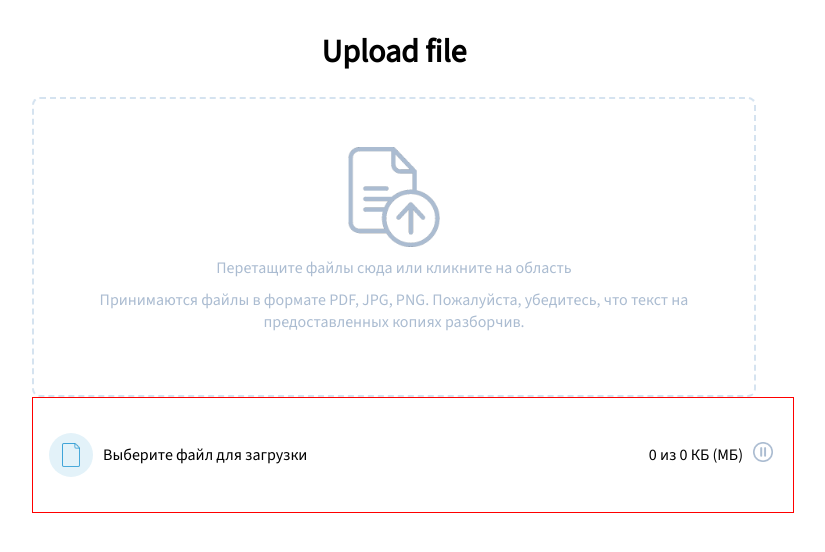
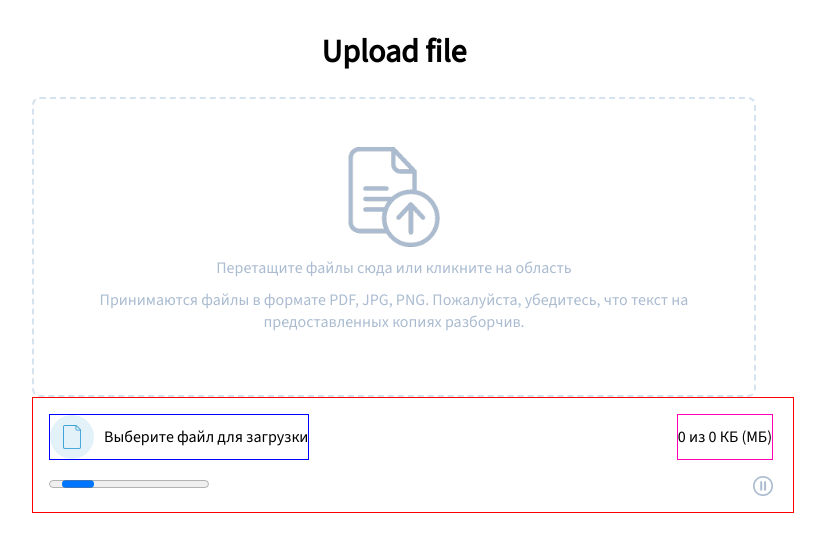
Before and after one commit to Torrex1/vue-buttons, a Vue app: page /upload-file in a window 1280 px wide. Shown: the top 552 px of the page, without its empty margins (246-1071 px from the left). Built offline with nearby package versions, Linux system fonts and the light colour scheme.

Commit message:
added progress bar and minor change in layout

```diff
--- a/src/components/Loader.vue
+++ b/src/components/Loader.vue
@@ -8,20 +8,25 @@
 <template>
     <div class="loaderWrapper">
 
+        <div class="test">
             <div class="leftSideBar">
                 <div class="iconBox">
                     <img src="../assets/img/loaderIcon/file.png" alt="">
                 </div>
 
                 <span v-if="fileName">{{ props.fileName }}</span>
-
                 <span v-else>Выберите файл для загрузки</span>
-
-            <div class="loadingLine"></div>
             </div>
 
             <div class="rigthSideBar">
                 <span>0 из {{ props.maxFileSize }} КБ (МБ)</span>
+            </div>
+
+        </div>
+
+        <div class="progressBar">
+            <progress></progress>
+
             <div class="buttons">
                 <img src="../assets/img/loaderIcon/pause.png" alt="">
             </div>
@@ -31,13 +36,23 @@
 </template>
 
 <style scoped>
+.progressBar {
+    width: 100%;
+    display: flex;
+    justify-content: space-between;
+}
+
+.test {
+    display: flex;
+    justify-content: space-between;
+}
+
 .loaderWrapper {
     width: 100%;
     height: 82px;
     border: 1px solid red;
     display: flex;
-    align-items: center;
-    justify-content: space-between;
+    flex-direction: column;
     padding: 16px 20px 16px 16px;
     gap: 16px;
 }
@@ -60,17 +75,21 @@
 .buttons img {
     width: 20px;
     height: 20px;
+    display: flex;
+    align-items: center;
 }
 
 .leftSideBar {
     display: flex;
     align-items: center;
     gap: 10px;
+    border: 1px solid blue;
 }
 
 .rigthSideBar {
     display: flex;
     align-items: center;
     gap: 10px;
+    border: 1px solid rgb(255, 0, 179);
 }
 </style>
```
Lines whose indentation alone changed are shown as unchanged.
